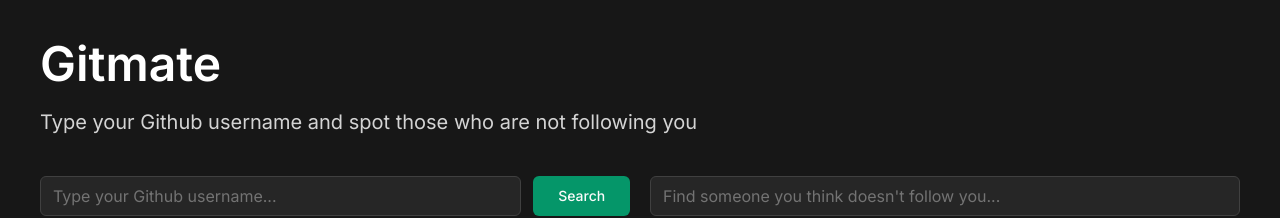
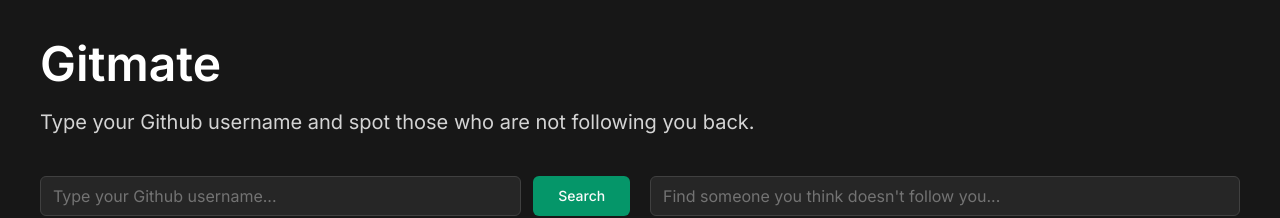
Before and after one commit to eric-figueira/gitspotter, a Next.js app: page / in a window 1280 px wide. Shown: the top 218 px of the page. Built offline with nearby package versions, Linux system fonts and the light colour scheme.

Commit message:
feat: add useQuery provider

```diff
--- a/src/app/layout.tsx
+++ b/src/app/layout.tsx
@@ -1,6 +1,7 @@
 import type { Metadata } from 'next'
 import { Inter } from 'next/font/google'
 import '@/styles/globals.css'
+import TanstackProvider from '@/providers/TanstackProvider'
 
 const inter = Inter({ subsets: ['latin'] })
 
@@ -16,7 +17,11 @@
 }) {
   return (
     <html lang="en">
-      <body className={inter.className}>{children}</body>
+      <body className={inter.className}>
+        <TanstackProvider>
+          {children}
+        </TanstackProvider>
+      </body>
     </html>
   )
 }
--- a/src/app/page.tsx
+++ b/src/app/page.tsx
@@ -2,11 +2,11 @@
 
 export default function Home() {
   return (
-    <main className="h-screen bg-neutral-900">
+    <main className="min-h-screen bg-neutral-900">
       <div className="p-10">
         <div>
           <h1 className="text-5xl font-semibold text-white">Gitmate</h1>
-          <p className="text-xl text-neutral-300 mt-5">Type your Github username and spot those who are not following you</p>
+          <p className="text-xl text-neutral-300 mt-5">Type your Github username and spot those who are not following you back.</p>
         </div>
 
         <div className="mt-10">
--- /dev/null
+++ b/src/providers/TanstackProvider.tsx
@@ -0,0 +1,13 @@
+'use client'
+
+import { QueryClientProvider, QueryClient } from "@tanstack/react-query"
+
+export default function TanstackProvider({ children }: { children: React.ReactNode }) {
+  const queryClient = new QueryClient()
+
+  return (
+    <QueryClientProvider client={queryClient}>
+      {children}
+    </QueryClientProvider>
+  )
+}
```
